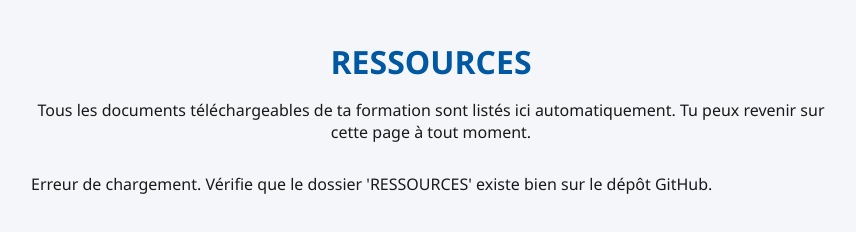
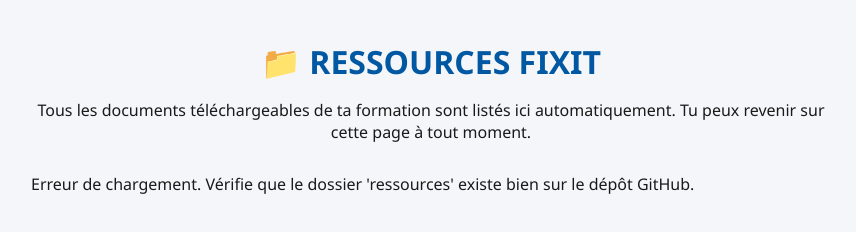
Before and after one commit to fixitformation/academy-docs, a plain HTML site: page ressources/index.html in a window 1280 px wide. Shown: the whole page, without its empty margins (209-1065 px from the left). Drawn offline with Linux system fonts and the light colour scheme; no server answers.

Commit message:
Update index.html

```diff
--- a/ressources/index.html
+++ b/ressources/index.html
@@ -3,7 +3,7 @@
 <head>
   <meta charset="UTF-8" />
   <meta name="viewport" content="width=device-width, initial-scale=1" />
-  <title>RESSOURCES</title>
+  <title>RESSOURCES FIXIT</title>
   <style>
     body {
       font-family: 'Segoe UI', sans-serif;
@@ -56,7 +56,7 @@
 </head>
 <body>
 
-  <h1>RESSOURCES</h1>
+  <h1>📁 RESSOURCES FIXIT</h1>
   <p class="intro">Tous les documents téléchargeables de ta formation sont listés ici automatiquement. Tu peux revenir sur cette page à tout moment.</p>
 
   <div id="file-list">
@@ -66,7 +66,7 @@
   <script>
     const repoOwner = 'fixitformation';
     const repoName = 'academy-docs';
-    const folderPath = 'RESSOURCES'; // URL encodé pour espace
+    const folderPath = 'ressources'; // nom de dossier mis à jour
 
     const apiUrl = `https://api.github.com/repos/${repoOwner}/${repoName}/contents/${folderPath}`;
 
@@ -98,7 +98,7 @@
         });
       })
       .catch(error => {
-        document.getElementById('file-list').innerHTML = "<p>Erreur de chargement. Vérifie que le dossier 'RESSOURCES' existe bien sur le dépôt GitHub.</p>";
+        document.getElementById('file-list').innerHTML = "<p>Erreur de chargement. Vérifie que le dossier 'ressources' existe bien sur le dépôt GitHub.</p>";
         console.error('Erreur API GitHub:', error);
       });
   </script>
```
